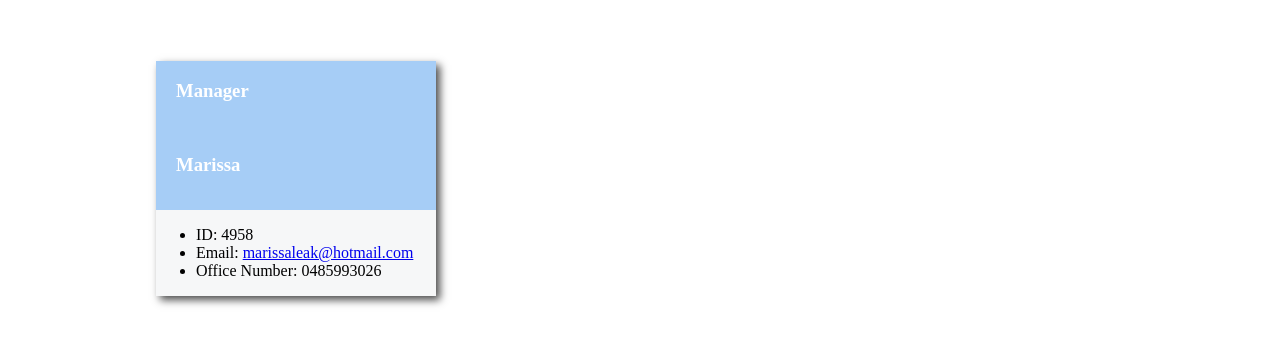
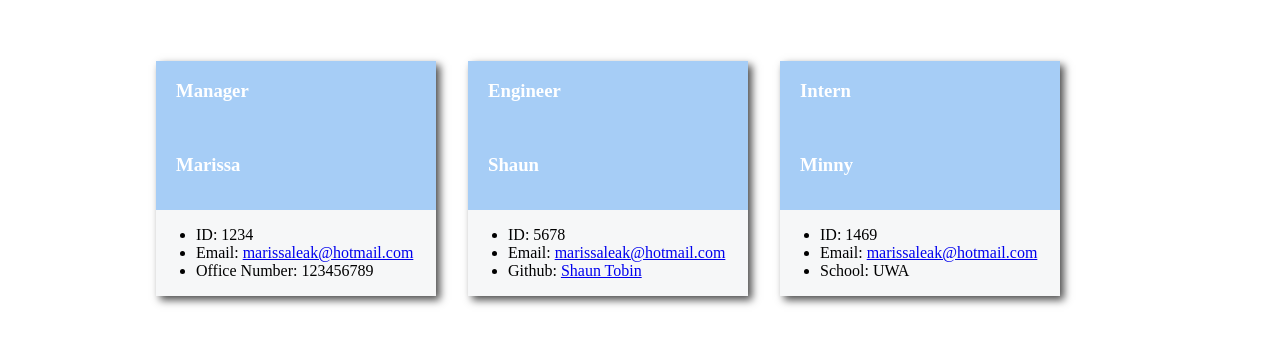
Before and after one commit to marissakrantz/team-generator, a website: page index.html in a window 1280 px wide. Shown: the part 90-434 px from the top of the page. Drawn offline with Linux system fonts and the light colour scheme.

Commit message:
finish README

```diff
--- a/index.html
+++ b/index.html
@@ -19,9 +19,34 @@
 
 <div class="card-body">
 <ul class="list-group-item">
-    <li>ID: 4958</li>
+    <li>ID: 1234</li>
     <li>Email: <a href="mailto:marissaleak@hotmail.com">marissaleak@hotmail.com</a></li>
-    <li>Office Number: 0485993026</li>
+    <li>Office Number: 123456789</li>
+</ul>
+</div>
+</div>
+
+<div class="employee-card">
+<h3>Engineer</h3>
+<h3>Shaun</h3>
+
+<div class="card-body">
+<ul class="list-group-item">
+    <li>ID: 5678</li>
+    <li>Email: <a href="mailto:marissaleak@hotmail.com">marissaleak@hotmail.com</a></li>
+    <li>Github: <a href="https://github.com/Shaun Tobin" target="_blank">Shaun Tobin</a></li>    </ul>
+</div>
+</div>
+
+<div class="employee-card">
+<h3>Intern</h3>
+<h3>Minny</h3>
+
+<div class="card-body">
+<ul class="list-group-item">
+    <li>ID: 1469</li>
+    <li>Email: <a href="mailto:marissaleak@hotmail.com">marissaleak@hotmail.com</a></li>
+    <li>School: UWA</li>
 </ul>
 </div>
 </div>
```
Also changed, not shown: README.md, assets/employee-gen-img.jpg (added), 1 other file.
